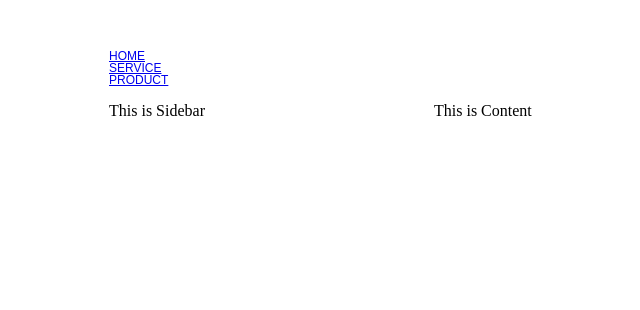
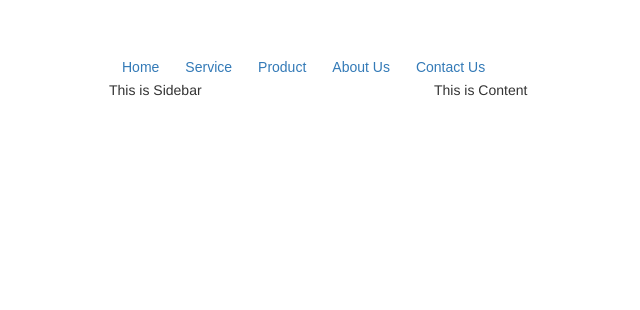
Before and after one commit to Ouroline/SE-Project, a PHP site: page /Mainpage.html in a window 1280 px wide. Shown: the top 310 px of the page, without its empty margins (41-681 px from the left). Run offline with PHP 8.4, Linux system fonts and the light colour scheme; some libraries are stand-ins or nearby versions.

Commit message:
Update Button
Added button for main menu and ordered row

```diff
--- a/frontend/Mainpage.html
+++ b/frontend/Mainpage.html
@@ -3,6 +3,9 @@
 <head>
 <title>Bengkel</title>
 <link rel="stylesheet" href="mainpage.css">
+<link rel="stylesheet" href="https://maxcdn.bootstrapcdn.com/bootstrap/3.3.7/css/bootstrap.min.css">
+<script src="https://ajax.googleapis.com/ajax/libs/jquery/3.2.1/jquery.min.js"></script>
+<script src="https://maxcdn.bootstrapcdn.com/bootstrap/3.3.7/js/bootstrap.min.js"></script>
 </head>
 <body>
 	<div id="wrapper">
@@ -10,15 +13,43 @@
 			<div id="header"></div>
 				<div class="pagemenu">
 					<ul id="menu-mainmenu" class="menu">
-						<li>
-							<a href="http://www.gooogle.com/">Home<a>
-						</li>
-						<li>
-							<a href="http://www.youtube.com/">Service<a>
-						</li>
-						<li>
-							<a href="http://www.haltech.com/">Product<a>
-						</li>
+						<div class="btn-group">
+							<li id="menu-item-1000" class="menu-item-mainmenu-item-1000">
+								<a href="http://www.gooogle.com/">
+									<button type="button" class="btn btn-link">
+										Home
+									</button>
+								<a>
+							</li>
+							<li id="menu-item-2000" class="menu-item-mainmenu-item-2000">
+								<a href="http://www.youtube.com/">
+									<button type="button" class="btn btn-link">
+										Service
+									</button>
+								<a>
+							</li>
+							<li id="menu-item-3000" class="menu-item-mainmenu-item-3000">
+								<a href="http://www.haltech.com/">
+									<button type="button" class="btn btn-link">
+										Product
+									</button>
+								<a>
+							</li>
+							<li id="menu-item-4000" class="menu-item-mainmenu-item-4000">
+								<a href="http://www.kotaku.com/">
+									<button type="button" class="btn btn-link">
+										About Us
+									</button>
+								</a>
+							</li>
+							<li id="menu-item-5000" class="menu-item-mainmenu-item-5000">
+								<a href="http://www.twitch.com/">
+									<button type="button" class="btn btn-link">
+										Contact Us
+									</button>
+								</a>
+							</li>
+						</div>
 					</ul>
 				</div>
 				<div id="content">
--- a/frontend/mainpage.css
+++ b/frontend/mainpage.css
@@ -48,3 +48,10 @@
     z-index: 20;
     vertical-align: top;
 }
+
+#menu-mainmenu li {
+    float: left;
+    display: block;
+    height: 30px;
+    border-right: 0px solid #fff;
+}
```
